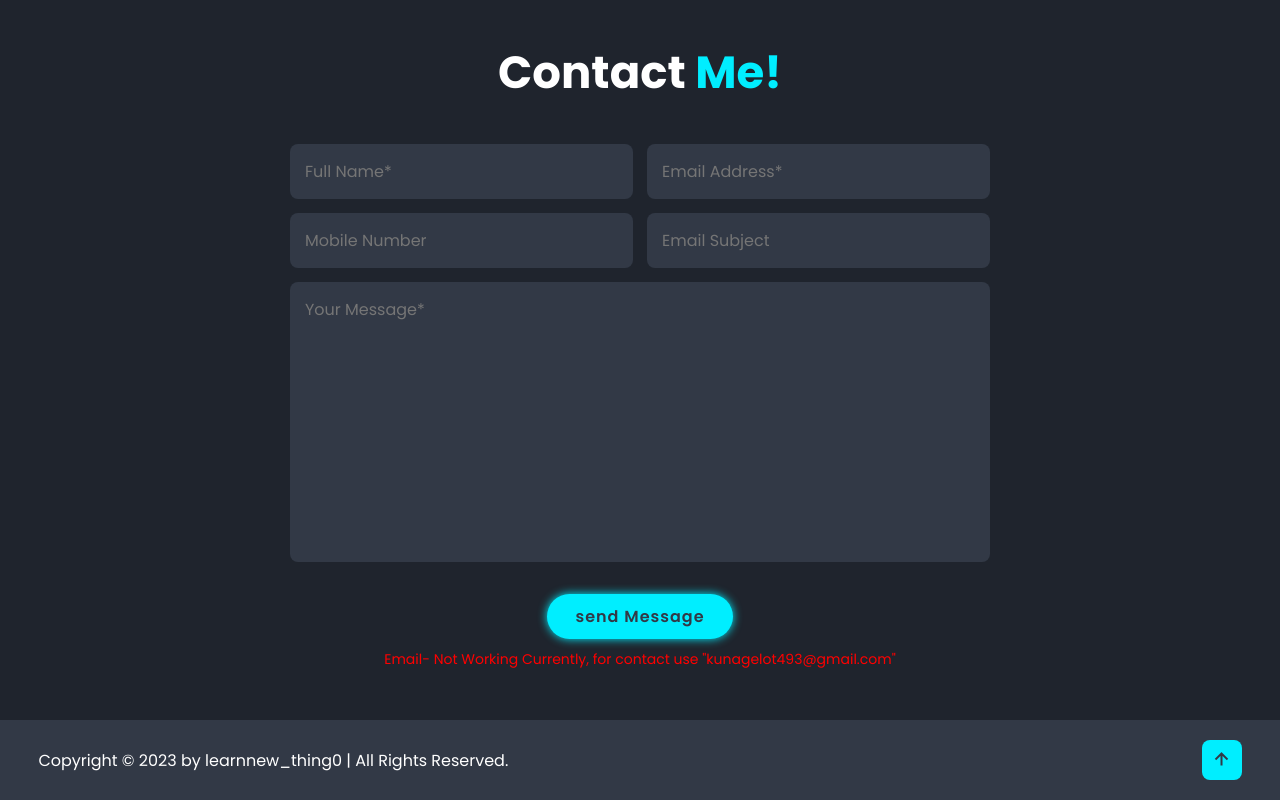
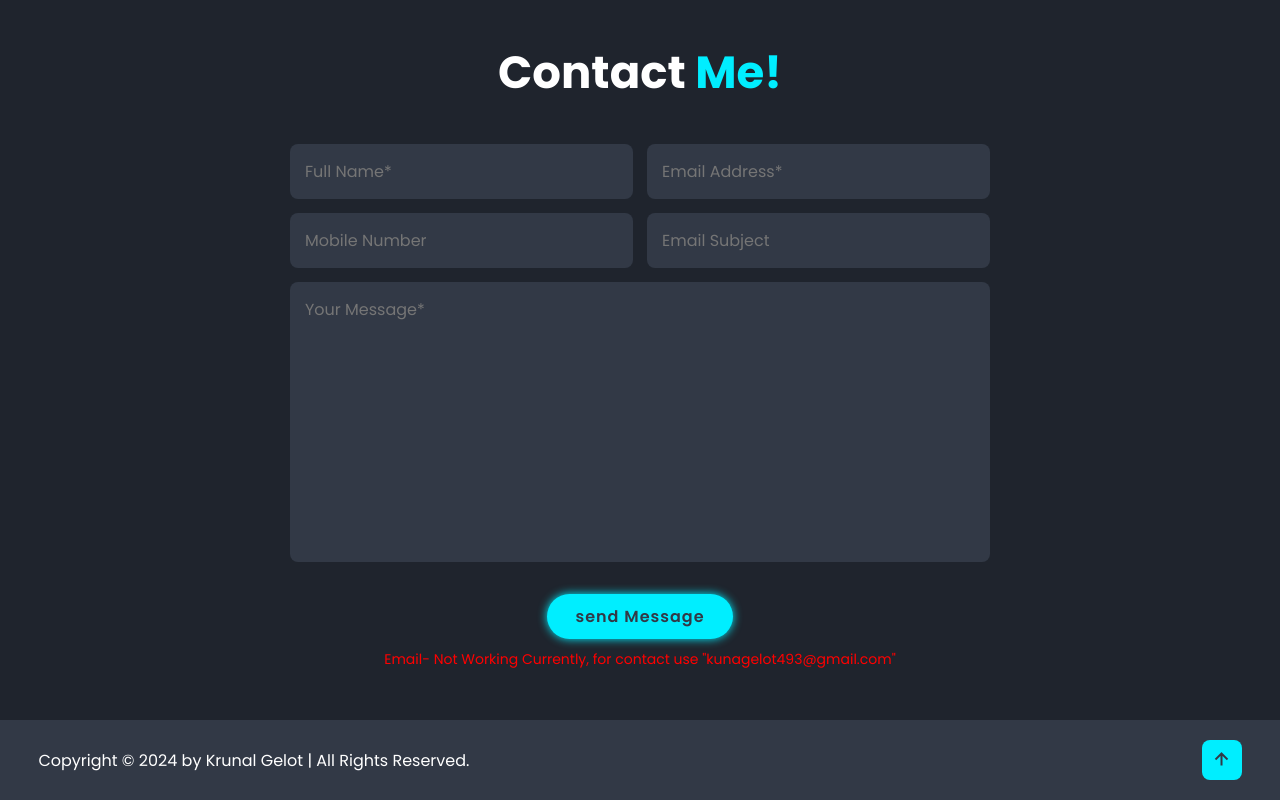
Before and after one commit to Kunal493/Portfolio, a plain HTML site: page index.html in a window 1280 px wide. Shown: the part 3614-4414 px from the top of the page. Drawn offline with nearby package versions, Linux system fonts and the light colour scheme.

Commit message:
Update index.html

```diff
--- a/index.html
+++ b/index.html
@@ -158,7 +158,7 @@
     </section>
     <footer class="footer">
         <div class="footer-text">
-            <p> Copyright &copy; 2023 by learnnew_thing0 | All Rights Reserved.</p>
+            <p> Copyright &copy; 2024 by Krunal Gelot | All Rights Reserved.</p>
         </div>
         <div class="footer-iconTop">
             <a href="#home"><i class='bx bx-up-arrow-alt'></i></a>
```
